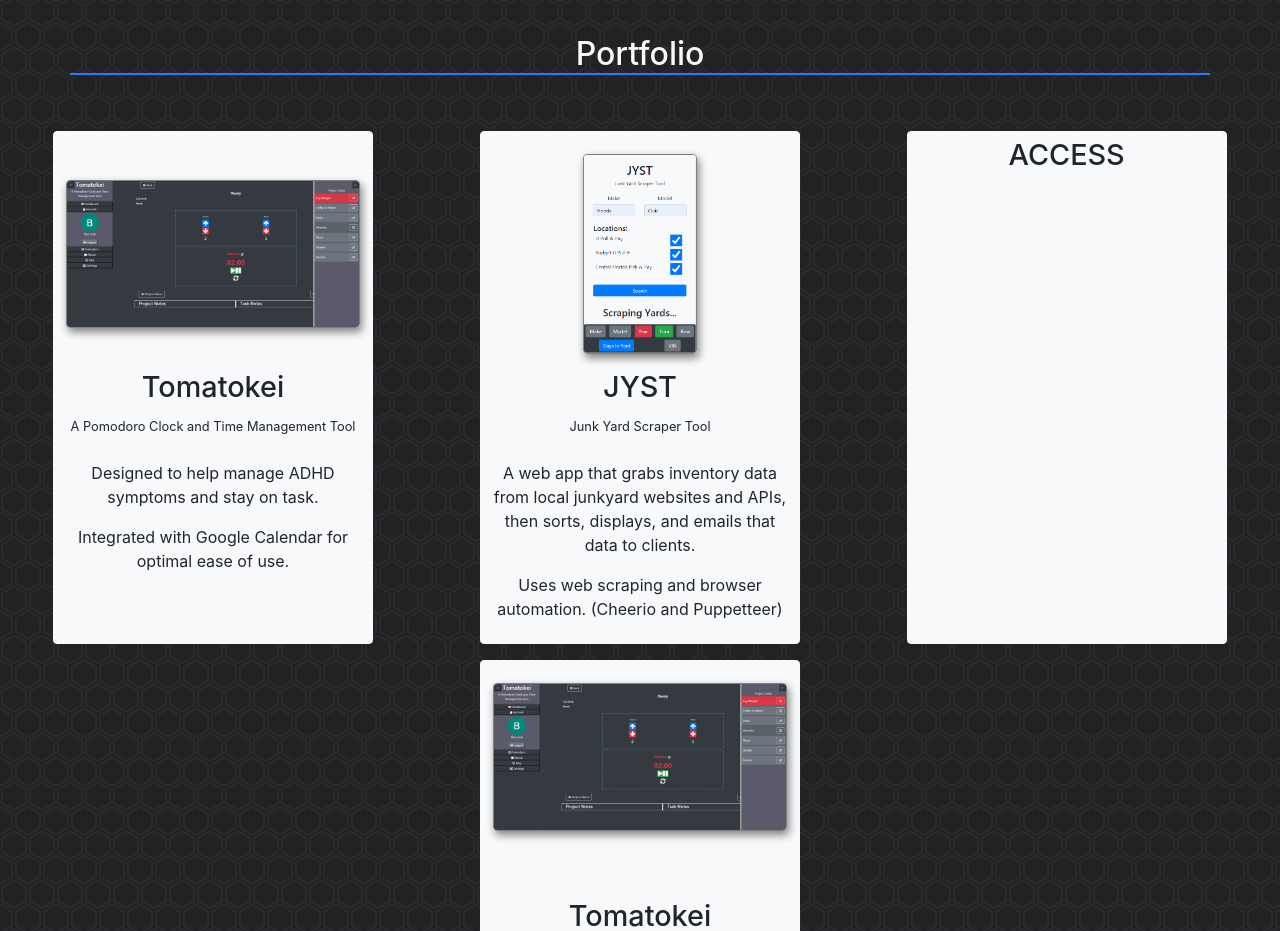
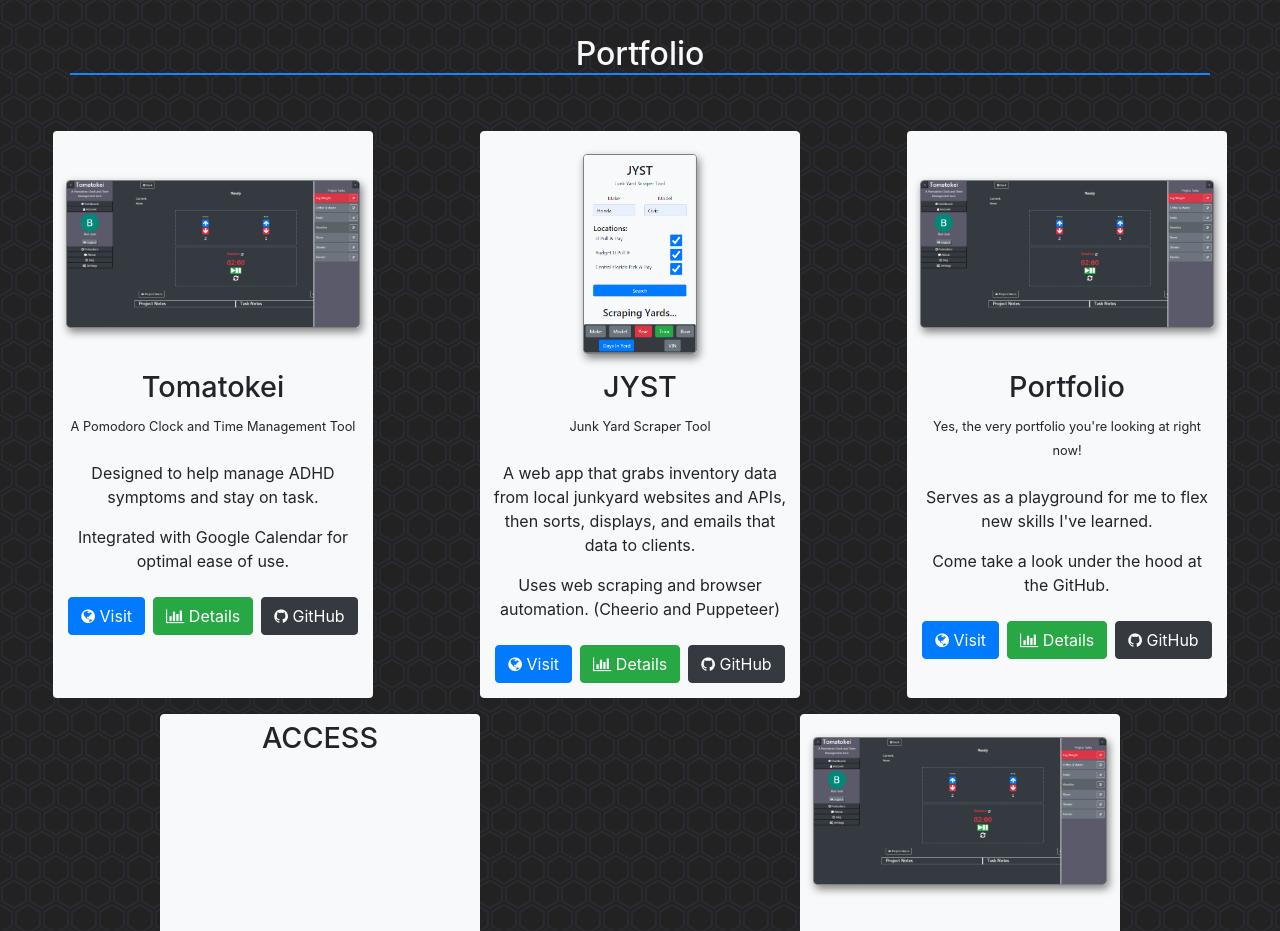
Before and after one commit to bluegeartechnology/portfolio, a React (Create React App) app: page / in a window 1280 px wide. Shown: the part 1560-2491 px from the top of the page. Built offline with nearby package versions, Linux system fonts and the light colour scheme.

Commit message:
Added FontAwesome CDN. Added buttons to portfolio project cards. Removed broken fade-in animation from first card.

```diff
--- a/public/index.html
+++ b/public/index.html
@@ -30,6 +30,8 @@
   <noscript>
     <link rel="stylesheet" href="https://stackpath.bootstrapcdn.com/bootstrap/4.5.2/css/bootstrap.min.css"></noscript>
 
+  <link rel="stylesheet" href="https://maxcdn.bootstrapcdn.com/font-awesome/4.7.0/css/font-awesome.min.css" />
+
 
 
 </head>
--- a/src/App.js
+++ b/src/App.js
@@ -85,7 +85,7 @@
           <div className="d-flex row justify-content-around my-5 mx-auto">
 
 
-            <a href="https://tomatokei.herokuapp.com" target='blank' className="btn btn-light col-11 col-sm-11 col-md-5 col-lg-3 my-2 mx-1 hvr-bob animate__animated animate__fadeIn">
+            <a href="https://tomatokei.herokuapp.com" target='blank' className="btn bg-light col-11 col-sm-11 col-md-5 col-lg-3 my-2 mx-1 hvr-bob">
               <div>
                 <div className="my-3 rounded projectImageDiv align-middle d-flex justify-content-center">
                   <img src="\tomatokei.png" alt="" className='rounded my-auto' />
@@ -96,6 +96,12 @@
                 <br />
                 <p>Designed to help manage ADHD symptoms and stay on task.</p>
                 <p>Integrated with Google Calendar for optimal ease of use.</p>
+                <div className="row justify-content-center d-flex p-2">
+                  <a href="https://tomatokei.herokuapp.com" target='blank'><button className="btn btn-primary mx-1"><i className="fa fa-globe"></i> Visit</button></a>
+                  <a href="./tomatokei" ><button className="btn btn-success mx-1"><i className="fa fa-bar-chart"></i> Details</button></a>
+                  <a href="https://github.com/bluegeartechnology/Tomatokei" target='blank'><button className="btn btn-dark mx-1"><i className="fa fa-github"></i> GitHub</button></a>
+                </div>
+
               </div>
             </a>
 
@@ -110,13 +116,45 @@
                 <br />
                 <br />
                 <p>A web app that grabs inventory data from local junkyard websites and APIs, then sorts, displays, and emails that data to clients.</p>
-                <p>Uses web scraping and browser automation. (Cheerio and Puppetteer)</p>
+                <p>Uses web scraping and browser automation. (Cheerio and Puppeteer)</p>
+                <div className="row justify-content-center d-flex p-2">
+                  <a href="https://jystdev.herokuapp.com" target='blank'><button className="btn btn-primary mx-1"><i className="fa fa-globe"></i> Visit</button></a>
+                  <a href="./JYST" ><button className="btn btn-success mx-1"><i className="fa fa-bar-chart"></i> Details</button></a>
+                  <a href="https://github.com/bluegeartechnology/JYST" target='blank'><button className="btn btn-dark mx-1"><i className="fa fa-github"></i> GitHub</button></a>
+                </div>
               </div>
             </a>
+
+            <a href="#portfolio" onClick={(e) => { }} className="btn bg-light col-11 col-sm-11 col-md-5 col-lg-3 my-2 mx-1 hvr-bob">
+              <div>
+                <div className="my-3 rounded projectImageDiv align-middle d-flex justify-content-center">
+                  <img src="\tomatokei.png" alt="" className='rounded my-auto' />
+                </div>
+                <h3>Portfolio</h3>
+                <small>Yes, the very portfolio you're looking at right now!</small>
+                <br />
+                <br />
+                <p>Serves as a playground for me to flex new skills I've learned.</p>
+                <p>Come take a look under the hood at the GitHub.</p>
+                <div className="row justify-content-center d-flex p-2">
+                  <a href="" onClick={(e) => { e.preventDefault(); alert(`You're already here, wise guy.`) }}><button className="btn btn-primary mx-1"><i className="fa fa-globe"></i> Visit</button></a>
+                  <a href="./portfolio" ><button className="btn btn-success mx-1"><i className="fa fa-bar-chart"></i> Details</button></a>
+                  <a href="https://github.com/bluegeartechnology/portfolio" target='blank'><button className="btn btn-dark mx-1"><i className="fa fa-github"></i> GitHub</button></a>
+                </div>
+
+              </div>
+            </a>
+
+
+
 
             <div className="btn btn-light col-11 col-sm-11 col-md-5 col-lg-3 my-2 mx-1 ">
               <h3>ACCESS</h3>
             </div>
+
+
+
+
 
             <div className="btn btn-light col-11 col-sm-11 col-md-5 col-lg-3 my-2 mx-1 ">
               <div className="my-3 rounded projectImageDiv align-middle">
```
Also changed, not shown: 1 other file (tests, documents, lock files or other folders).
